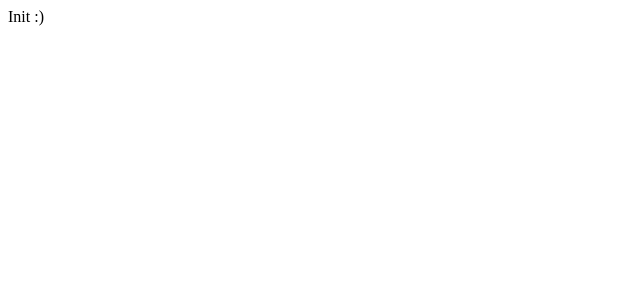
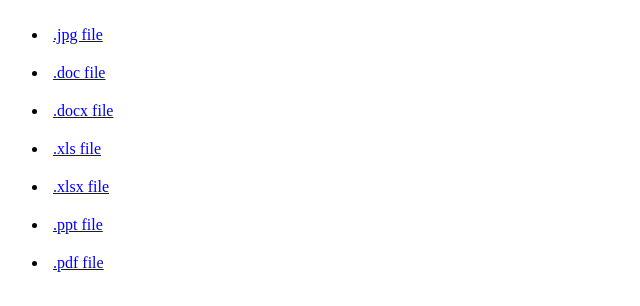
Before and after one commit to yauri-io/file-list-test, a plain HTML site: page index.html in a window 1280 px wide. Shown: the whole page, without its empty margins (0-640 px from the left). Drawn offline with Linux system fonts and the light colour scheme.

Commit message:
add file list

```diff
--- a/index.html
+++ b/index.html
@@ -3,8 +3,39 @@
 <head>
     <meta charset="UTF-8">
     <title>File List Test</title>
+    <style>
+        ul > li {
+            padding: 10px 5px;
+        }
+    </style>
 </head>
 <body>
-    <div>Init :)</div>
+    <ul id="fileList"></ul>
+<script>
+    const baseURL = 'https://d1pdmtmq4qivpl.cloudfront.net/sample'
+    const extensions = ['.jpg','.doc','.docx','.xls','.xlsx','.ppt','.pdf']
+
+    function createFileURL(ext) {
+        return `${baseURL}/sample${ext}`;
+    }
+
+    function createList(listNode, url, ext) {
+        const link = document.createElement('a')
+        link.href = url;
+        link.innerHTML = `${ext} file`
+        link.title = `Download ${ext} file`;
+        link.type = 'download'
+        const list = document.createElement('li')
+        list.appendChild(link)
+        listNode.appendChild(list)
+    }
+
+
+    extensions.forEach(function(ext) {
+        const fileURL = createFileURL(ext);
+        createList(document.getElementById('fileList'), fileURL, ext)
+    })
+
+</script>
 </body>
 </html>
```
